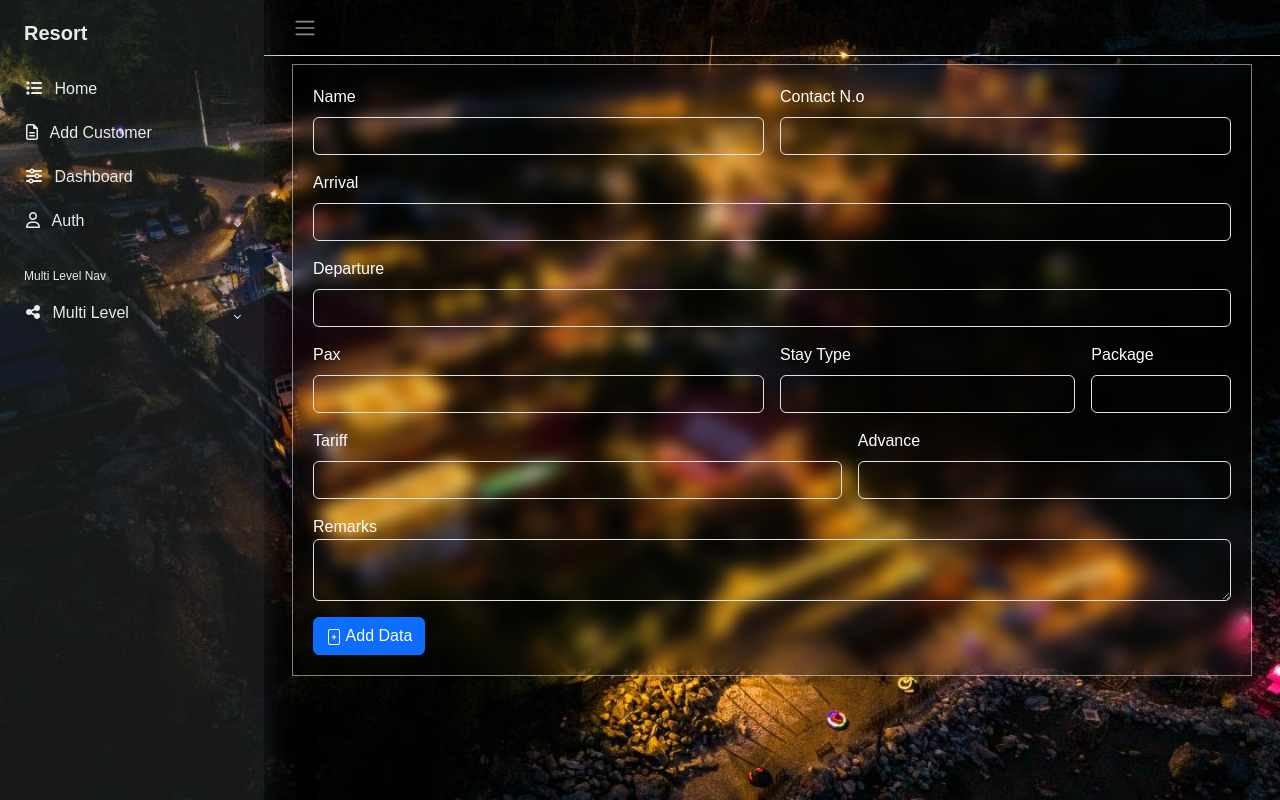
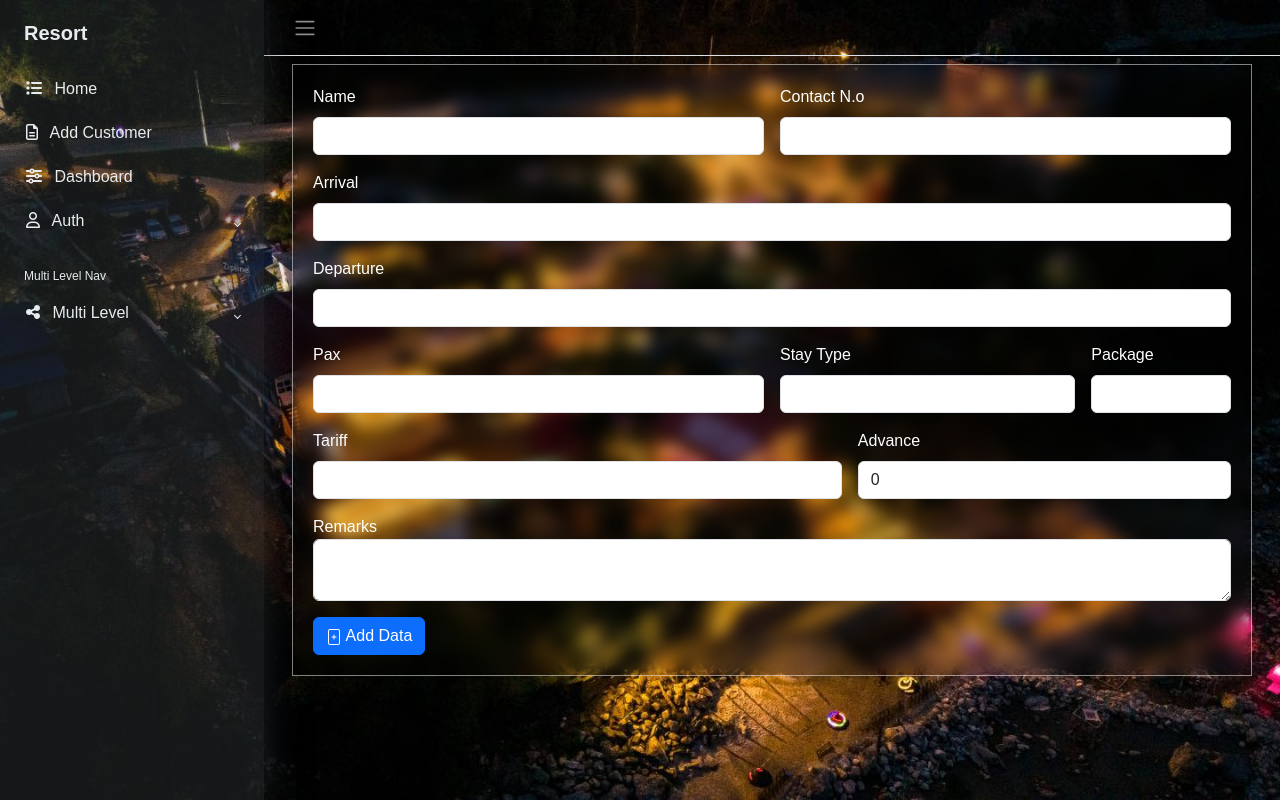
Before and after one commit to BiTech5/resort-data, a Django app: page /data/ in a window 1280 px wide. Run offline with Django 5.2, Linux system fonts and the light colour scheme; some libraries are stand-ins or nearby versions.

Commit message:
some update

```diff
--- a/resort/app/templates/form.html
+++ b/resort/app/templates/form.html
@@ -16,48 +16,48 @@
                                 {% csrf_token %}
                                 <div class="col-md-6">
                                     <label for="inputEmail4" class="form-label">Name</label>
-                                    <input type="text" class="form-control" id="inputEmail4" name="name">
+                                    <input type="text" class="form-control" id="inputEmail4" name="name"  style="background-color:white;">
                                 </div>
                                 <div class="col-md-6">
                                     <label for="inputPassword4" class="form-label">Contact N.o</label>
-                                    <input type="number" class="form-control" id="inputPassword4" name='contact'>
+                                    <input type="number" class="form-control" id="inputPassword4" name='contact' style="background-color:white;">
                                 </div>
                                 <div class="col-12">
                                     <label for="inputAddress" class="form-label">Arrival</label>
-                                    <input type="text" class="form-control" id="inputAddress" name="arrival"
+                                    <input type="text" class="form-control" id="inputAddress" name="arrival" style="background-color:white;"
                                         >
                                 </div>
                                 <div class="col-12">
                                     <label for="inputAddress2" class="form-label">Departure</label>
-                                    <input type="text" class="form-control" id="inputAddress2" name='departure'
+                                    <input type="text" class="form-control" id="inputAddress2" name='departure' style="background-color:white;"
                                         >
                                 </div>
                                 <div class="col-md-6">
                                     <label for="inputCity" class="form-label">Pax</label>
-                                    <input type="text" class="form-control" id="inputCity" name='pax'>
+                                    <input type="text" class="form-control" id="inputCity" name='pax' style="background-color:white;">
                                 </div>
                                 <div class="col-md-4">
                                     <label for="inputState" class="form-label">Stay Type</label>
-                                    <input type="text" class="form-control" name='stay_type'>
+                                    <input type="text" class="form-control" name='stay_type' style="background-color:white;">
                                 </div>
                                 <div class="col-md-2">
                                     <label for="inputZip" class="form-label">Package</label>
-                                    <input type="text" class="form-control" id="inputZip" name='package'>
+                                    <input type="text" class="form-control" id="inputZip" name='package' style="background-color:white;">
                                 </div>
                                 <div class="col-md-7">
                                     <label for="inputCity" class="form-label">Tariff</label>
-                                    <input type="text" class="form-control" id="inputCity" name='tariff'>
+                                    <input type="text" class="form-control" id="inputCity" name='tariff' style="background-color:white;">
                                 </div>
                                 <div class="col-md-5">
                                     <label for="inputZip" class="form-label">Advance</label>
-                                    <input type="number" class="form-control" id="inputZip" name='advance'>
+                                    <input type="number" class="form-control" id="inputZip" name='advance' value="0" style="background-color:white;">
                                 </div>
 
 
                                 <div class="col-md-12">
                                         <label for="floatingTextarea">Remarks</label>
                                         <textarea class="form-control"
-                                            id="floatingTextarea" style="background-color: transparent;" name='remarks'></textarea>
+                                            id="floatingTextarea"  name='remarks' ></textarea>
                                 </div>
                                 <div class="col-md-12">
                                     <button type="submit" class="btn btn-primary"><svg xmlns="http://www.w3.org/2000/svg" width="16" height="16" fill="currentColor" class="bi bi-file-plus" viewBox="0 0 16 16">
```
Also changed, not shown: resort/db.sqlite3.
